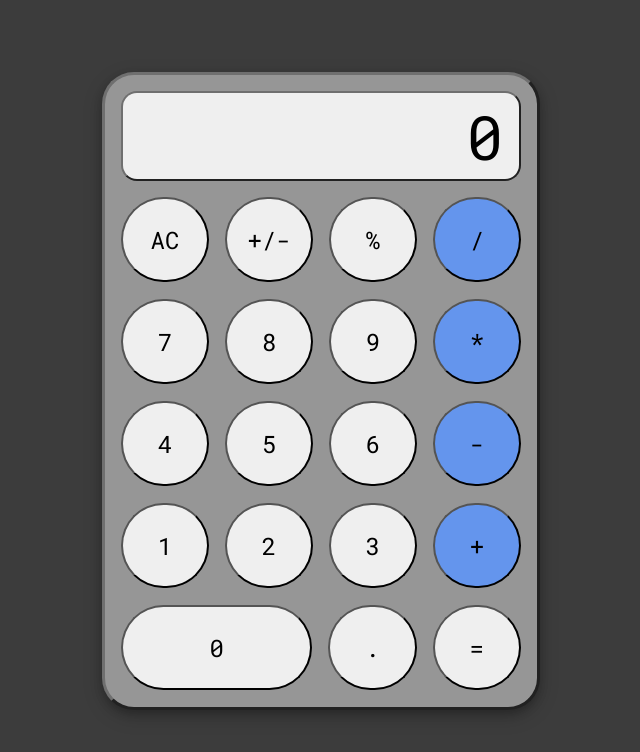
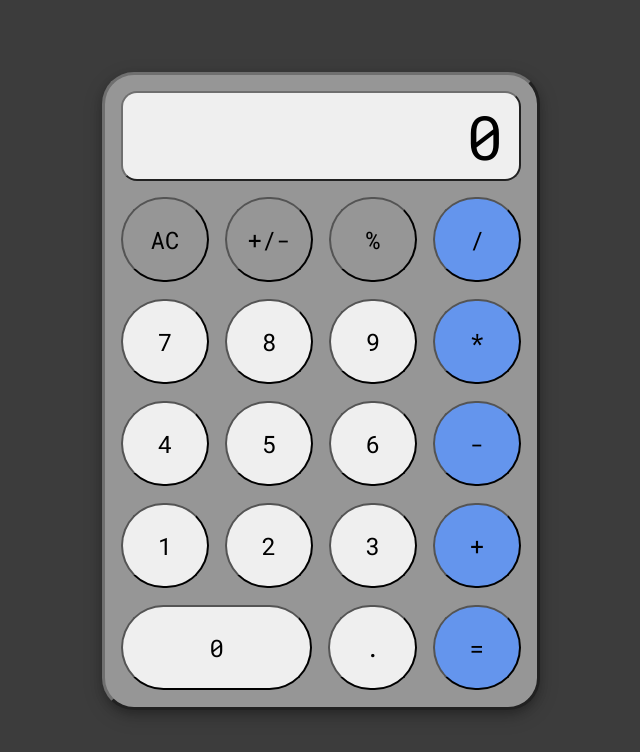
Before and after one commit to hnnhcmmngs/calculator, a plain HTML site: page index.html in a window 1280 px wide. Shown: the whole page, without its empty margins (319-959 px from the left). Drawn offline with Linux system fonts and the light colour scheme.

Commit message:
Add further CSS styling to calculator
The equals button should have been the same color as the other
operators. It has now been changed to match. Additionally, the
auxiliary buttons on the first row of buttons have been changed
to a darker shade of gray so that the number buttons stand out
more in contrast.

```diff
--- a/css/styles.css
+++ b/css/styles.css
@@ -71,3 +71,7 @@ button {
 #zero {
     width: 47%;
 }
+
+.aux {
+    background-color: rgb(150, 150, 150);
+}
--- a/index.html
+++ b/index.html
@@ -10,9 +10,9 @@
         <div id ="calculator">
             <div id="display"></div>
             <div>
-                <button id="allclear">AC</button>
-                <button id="sign">+/-</button>
-                <button id="percent">%</button>
+                <button id="allclear" class="aux">AC</button>
+                <button id="sign" class="aux">+/-</button>
+                <button id="percent" class="aux">%</button>
                 <button class="operator">/</button>
             </div>
             <div>
@@ -36,7 +36,7 @@
             <div>
                 <button class="number" id="zero">0</button>
                 <button id="decimal">.</button>
-                <button id="evaluate">=</button>
+                <button id="evaluate" class="operator">=</button>
             </div>
         </div>
     </body>
```
